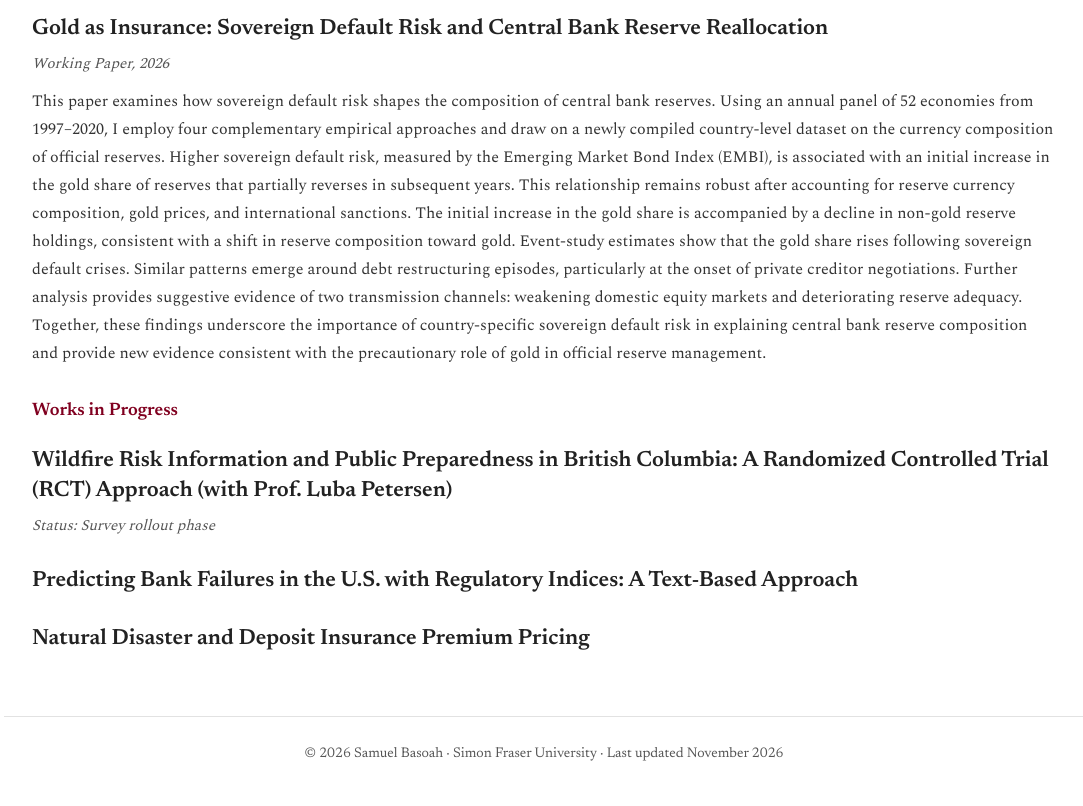
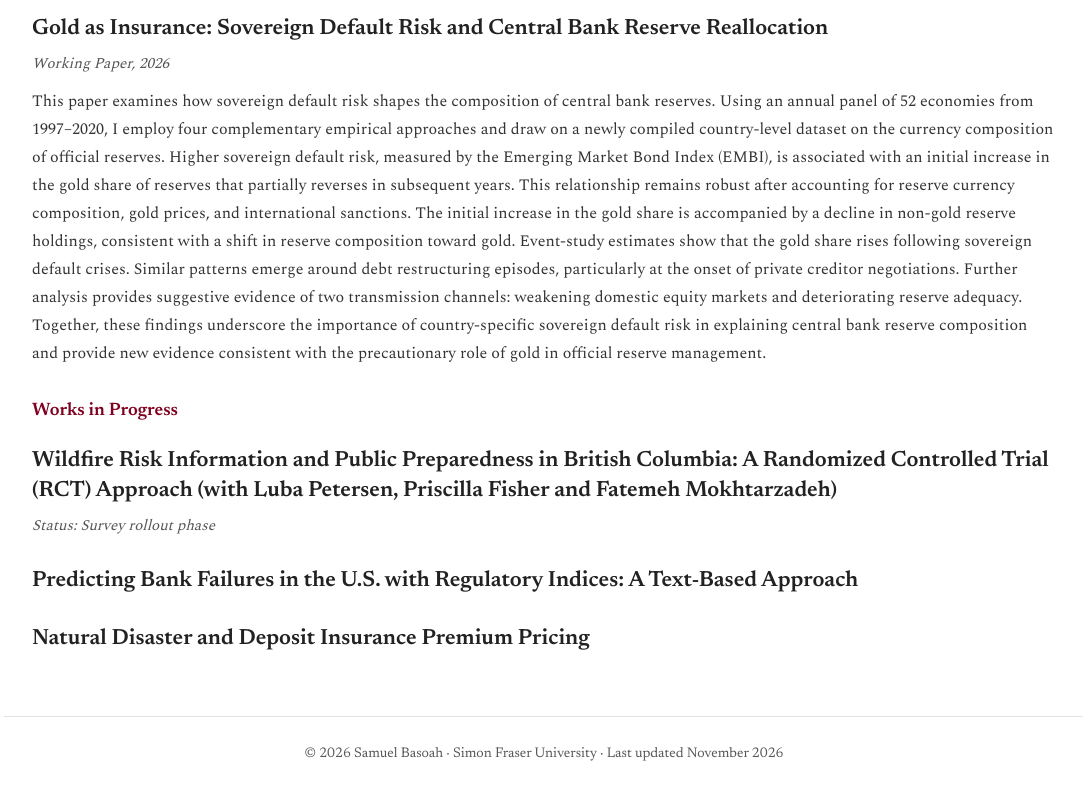
Before and after one commit to Samuel-basoah/Samuel-Basoah.github.io, a plain HTML site: page index.html in a window 1280 px wide. Shown: the part 2256-3062 px from the top of the page, without its empty margins (96-1179 px from the left). Drawn offline with nearby package versions, Linux system fonts and the light colour scheme.

Commit message:
Update index.html

```diff
--- a/index.html
+++ b/index.html
@@ -833,7 +833,7 @@ footer {
     <div class="paper">
 
         <h3>
-            Wildfire Risk Information and Public Preparedness in British Columbia: A Randomized Controlled Trial (RCT) Approach (with Prof. Luba Petersen)
+            Wildfire Risk Information and Public Preparedness in British Columbia: A Randomized Controlled Trial (RCT) Approach (with Luba Petersen, Priscilla Fisher and Fatemeh Mokhtarzadeh)
         </h3>
 
         <div class="status">
```
